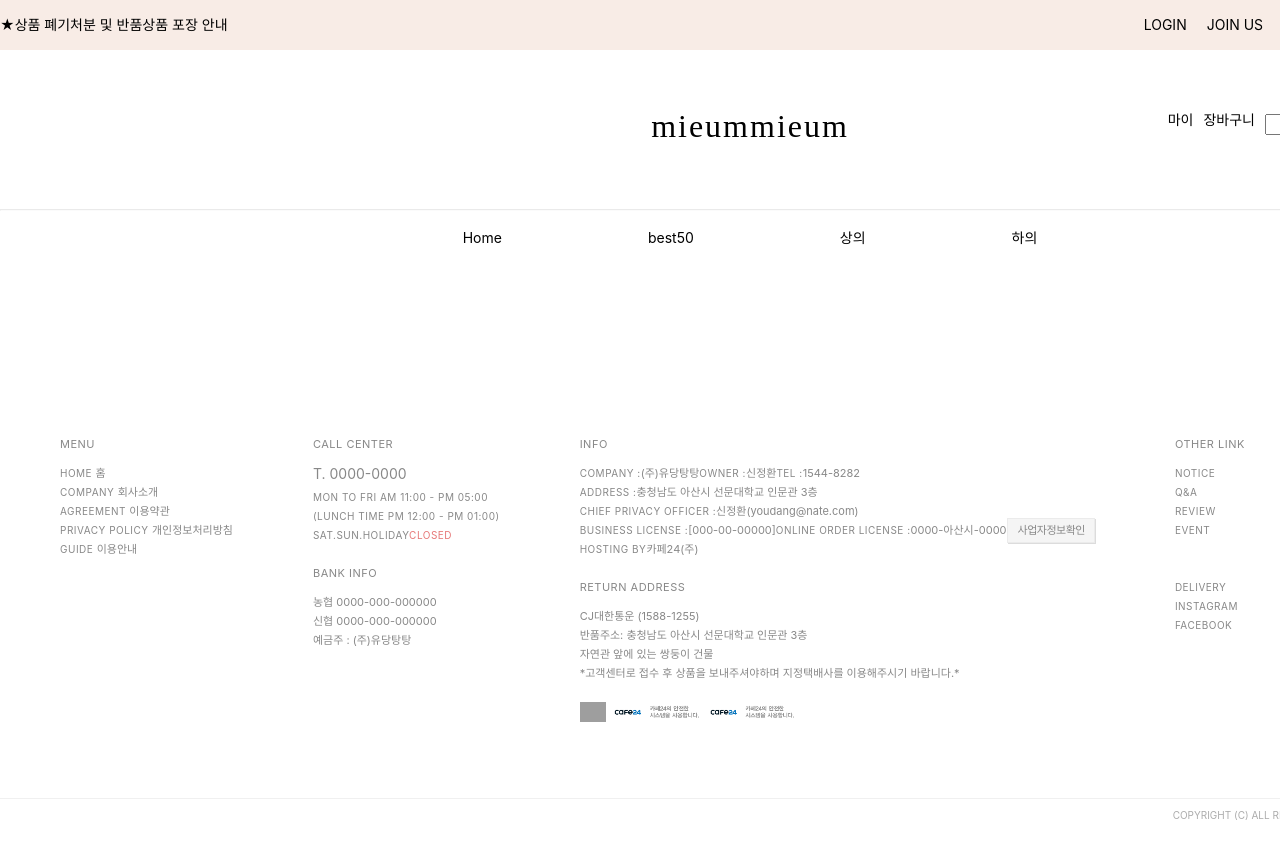
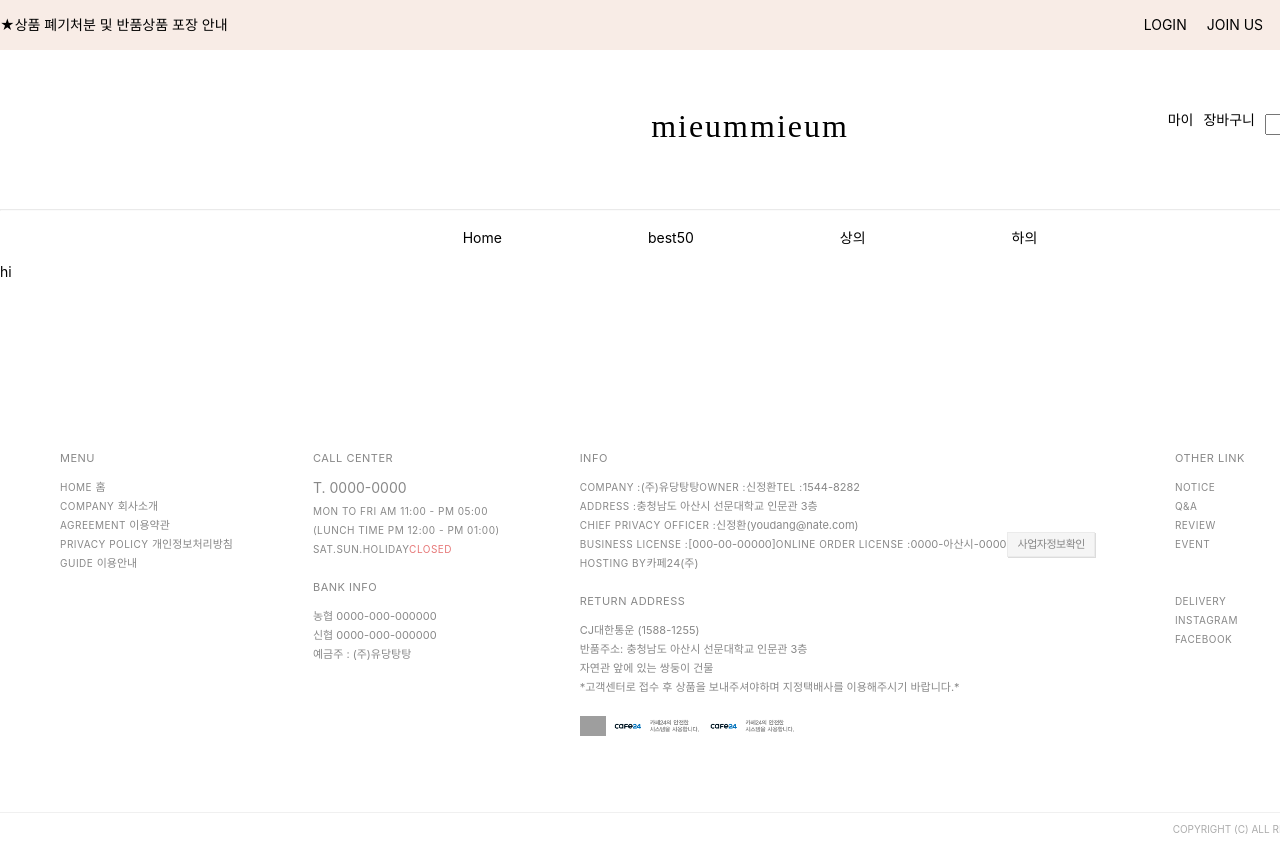
Before and after one commit to YuDangTang/shopping, a React (Create React App) app in the folder frontend/: page /test in a window 1280 px wide. Shown: the top 846 px of the page. Built offline with nearby package versions, Linux system fonts and the light colour scheme; grey boxes are pictures that could not be loaded.

Commit message:
add test file
continue ... safe work

```diff
--- a/frontend/src/App.js
+++ b/frontend/src/App.js
@@ -21,6 +21,8 @@ import TopBox from './components/TopBox';
 import GlobalStyles from './css/GlobalStyles';
 
 import Botbox from "./components/Botbox.js";
+
+import Test from "./components/Test";
 
 //page importing
 import Main from "./pages/Main.js";
@@ -64,6 +66,8 @@ function App() {
               <Route path="/myshop/MyShop" element={<MyShop />} />
               <Route path="/product/:id" element={<Product />} />
 
+              <Route path="/test" element={<Test/>}/>
+
               <Route path="/admin" element={<Admin />} />
               <Route path="/admin/regProName" element={<RegisterProName />}></Route>
               <Route path="/admin/regProSzie" element={<RegisterProSize />}></Route>
--- /dev/null
+++ b/frontend/src/components/Test.jsx
@@ -0,0 +1,9 @@
+function Test(){
+
+    return(
+        <>
+            <div>hi</div>
+        </>
+    )
+}
+export default Test;
```
